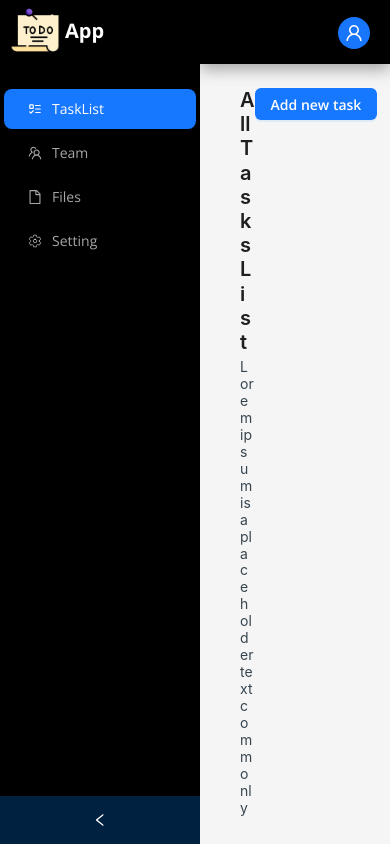
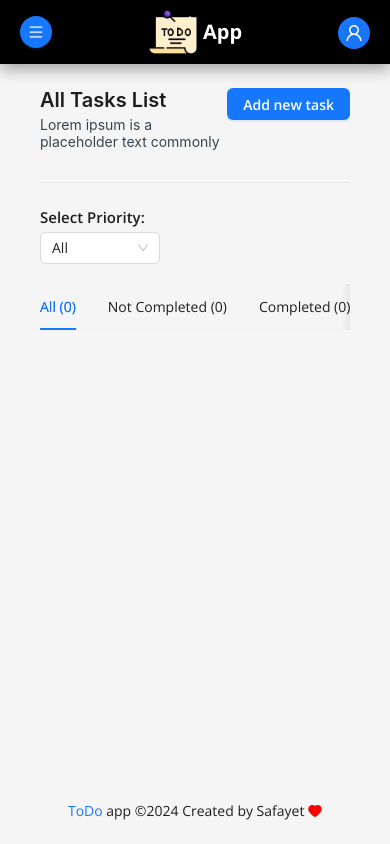
Before and after one commit to Electra51/todo-app, a React (Vite) app: page / in a window 390 px wide. Shown: the top 844 px of the page. Built offline with nearby package versions, Linux system fonts and the light colour scheme.

Commit message:
responsive layout and sidebarSlice

```diff
--- a/src/Layouts/MainLayout.jsx
+++ b/src/Layouts/MainLayout.jsx
@@ -1,16 +1,16 @@
 import React, { useState } from "react";
 import { Outlet } from "react-router-dom";
 import { Layout } from "antd";
-import SideBar from "../components/layoutComponent/SideBar";
 import Navbar from "../components/layoutComponent/Navbar";
 import FooterPart from "../components/layoutComponent/FooterPart";
+import Sidebar from "../components/layoutComponent/SideBar/SideBar";
 
 const { Content } = Layout;
 
 const MainLayout = () => {
   return (
     <Layout style={{ minHeight: "100vh" }}>
-      <SideBar />
+      <Sidebar />
       <Layout>
         <Navbar />
         <Content style={{ margin: "0 16px" }}>
--- a/src/components/Common/Card/TaskCard.jsx
+++ b/src/components/Common/Card/TaskCard.jsx
@@ -1,5 +1,5 @@
 import React, { useState } from "react";
-import { Card } from "antd";
+import { Button, Card } from "antd";
 import { DeleteOutlined, EditOutlined } from "@ant-design/icons";
 import { Dropdown, Space } from "antd";
 import { BsThreeDotsVertical } from "react-icons/bs";
@@ -69,7 +69,10 @@ const TaskCard = ({ item }) => {
       <div style={{ display: "flex ", justifyContent: "space-between" }}>
         <p>{item?.deadline}</p>
         {item.status === "Completed" ? (
-          <span style={{ fontSize: "12px" }}>Completed</span>
+          // <span style={{ fontSize: "12px" }}>Completed</span>
+          <Button type="primary" size="small" danger>
+            Completed
+          </Button>
         ) : (
           <div
             onClick={() =>
@@ -81,9 +84,12 @@ const TaskCard = ({ item }) => {
               alignItems: "center",
               gap: "3px",
               cursor: "pointer",
+              color: "#1876FD",
             }}>
             <IoCheckmarkDone />
-            <p style={{ fontSize: "12px" }}>Mark as Completed</p>
+            <p style={{ fontSize: "12px" }} className="mark">
+              Mark as Completed
+            </p>
           </div>
         )}
       </div>
--- a/src/components/layoutComponent/Navbar.jsx
+++ b/src/components/layoutComponent/Navbar.jsx
@@ -1,25 +1,139 @@
+// import React, { useState } from "react";
+// import { Avatar, Button } from "antd";
+// import { UserOutlined } from "@ant-design/icons";
+// import { Layout } from "antd";
+// import { Link } from "react-router-dom";
+// import SmallDeviceSidebar from "../layoutComponent/SideBar/SmallDeviceSidebar";
+// import { MenuOutlined } from "@ant-design/icons";
+// import todoLogo from "../../assets/to-do-list.png";
+// import { Grid } from "antd";
+
+// const { Header } = Layout;
+// const { useBreakpoint } = Grid;
+
+// const Navbar = () => {
+//   const screens = useBreakpoint();
+//   const [visible, setVisible] = useState(false);
+
+//   const toggleDrawer = () => {
+//     setVisible(!visible);
+//   };
+
+//   return (
+//     <Header
+//       style={{
+//         display: "flex",
+//         justifyContent: `${screens.xs ? "space-between" : "end"}`,
+//         alignItems: "center",
+//         padding: "0 20px",
+//         background: "black",
+//         color: "white",
+//         boxShadow: "rgba(0, 0, 0, 0.35) 0px 5px 15px",
+//       }}>
+//       {screens.xs && (
+//         <Button
+//           type="primary"
+//           shape="round"
+//           icon={<MenuOutlined />}
+//           onClick={toggleDrawer}
+//         />
+//       )}
+//       {screens.xs && (
+//         <div
+//           style={{
+//             display: "flex",
+//             justifyContent: "start",
+//             alignItems: "center",
+//             gap: "5px",
+//           }}>
+//           <img src={todoLogo} alt="" width={50} />
+//           <p style={{ color: "white", fontWeight: "700", fontSize: "20px" }}>
+//             App
+//           </p>
+//         </div>
+//       )}
+//       <Link to="user">
+//         <Avatar
+//           style={{
+//             backgroundColor: "#1876FD",
+//           }}
+//           icon={<UserOutlined />}
+//         />
+//       </Link>
+
+//       {/* for small device */}
+//       <SmallDeviceSidebar
+//         visible={visible}
+//         setVisible={setVisible}
+//         toggleDrawer={toggleDrawer}
+//       />
+//     </Header>
+//   );
+// };
+
+// export default Navbar;
+
+// Navbar.js
+
 import React from "react";
-import { Avatar } from "antd";
+import { Avatar, Button } from "antd";
 import { UserOutlined } from "@ant-design/icons";
 import { Layout } from "antd";
 import { Link } from "react-router-dom";
+import { useDispatch, useSelector } from "react-redux";
+
+import { MenuOutlined } from "@ant-design/icons";
+import todoLogo from "../../assets/to-do-list.png";
+import { Grid } from "antd";
+import SmallDeviceSidebar from "../layoutComponent/SideBar/SmallDeviceSidebar";
+import { toggleSidebar } from "../../redux/features/sidebarSlice";
 
 const { Header } = Layout;
+const { useBreakpoint } = Grid;
 
 const Navbar = () => {
+  const screens = useBreakpoint();
+  const dispatch = useDispatch();
+  const visible = useSelector((state) => state.sidebar.visible);
+
+  const handleToggleDrawer = () => {
+    dispatch(toggleSidebar());
+  };
+
   return (
     <Header
       style={{
         display: "flex",
-        justifyContent: "flex-end",
+        justifyContent: `${screens.xs ? "space-between" : "end"}`,
         alignItems: "center",
         padding: "0 20px",
         background: "black",
         color: "white",
         boxShadow: "rgba(0, 0, 0, 0.35) 0px 5px 15px",
       }}>
+      {screens.xs && (
+        <Button
+          type="primary"
+          shape="round"
+          icon={<MenuOutlined />}
+          onClick={handleToggleDrawer}
+        />
+      )}
+      {screens.xs && (
+        <div
+          style={{
+            display: "flex",
+            justifyContent: "start",
+            alignItems: "center",
+            gap: "5px",
+          }}>
+          <img src={todoLogo} alt="" width={50} />
+          <p style={{ color: "white", fontWeight: "700", fontSize: "20px" }}>
+            App
+          </p>
+        </div>
+      )}
       <Link to="user">
-        {" "}
         <Avatar
           style={{
             backgroundColor: "#1876FD",
@@ -27,6 +141,8 @@ const Navbar = () => {
           icon={<UserOutlined />}
         />
       </Link>
+      {/* for small device */}
+      <SmallDeviceSidebar visible={visible} toggleDrawer={handleToggleDrawer} />
     </Header>
   );
 };
--- a/src/components/layoutComponent/SideBar.jsx
+++ b/src/components/layoutComponent/SideBar/LargeDeviceSidebar.jsx
@@ -1,30 +1,23 @@
-import React, { useState } from "react";
+import React from "react";
 import { Layout, Menu } from "antd";
 import { LuListTodo } from "react-icons/lu";
-
 import { FileOutlined, TeamOutlined } from "@ant-design/icons";
 import { IoSettingsOutline } from "react-icons/io5";
+import todoLogo from "../../../assets/to-do-list.png";
+import { Link } from "react-router-dom";
+import { Space, Typography } from "antd";
 
-import todoLogo from "../../assets/to-do-list.png";
-import { Link } from "react-router-dom";
+const { Text } = Typography;
 const { Sider } = Layout;
 
-const SideBar = () => {
-  const [collapsed, setCollapsed] = useState(false);
-
+const LargeDeviceSidebar = ({ collapsed, setCollapsed }) => {
   const handleCollapse = (value) => {
     setCollapsed(value);
   };
 
   const items = [
     { key: "1", icon: <LuListTodo />, label: "TaskList", link: "/" },
-    ,
-    {
-      key: "2",
-      icon: <TeamOutlined />,
-      label: "Team",
-      link: "/team",
-    },
+    { key: "2", icon: <TeamOutlined />, label: "Team", link: "/team" },
     { key: "3", icon: <FileOutlined />, label: "Files", link: "/files" },
     {
       key: "4",
@@ -33,26 +26,22 @@ const SideBar = () => {
       link: "/setting",
     },
   ];
+
   return (
     <Sider
       collapsible
       collapsed={collapsed}
       onCollapse={handleCollapse}
       style={{ background: "black" }}>
-      <div
-        style={{
-          display: "flex",
-          justifyContent: "start",
-          padding: "5px 10px 30px 10px",
+      {/* project logo */}
+      <Space align="center" style={{ padding: "5px 10px 30px 10px" }}>
+        <img src={todoLogo} alt="" width={50} />
+        <Text strong style={{ color: "white", fontSize: "20px" }}>
+          App
+        </Text>
+      </Space>
 
-          alignItems: "center",
-          gap: "5px",
-        }}>
-        <img src={todoLogo} alt="" width={50} />
-        <p style={{ color: "white", fontWeight: "700", fontSize: "20px" }}>
-          App
-        </p>
-      </div>
+      {/* sidebar menu */}
       <Menu
         theme="dark"
         defaultSelectedKeys={["1"]}
@@ -60,7 +49,7 @@ const SideBar = () => {
         style={{ background: "black" }}>
         {items.map((item) => (
           <Menu.Item key={item.key} icon={item.icon}>
-            <Link to={item.link}> {item.label}</Link>
+            <Link to={item.link}>{item.label}</Link>
           </Menu.Item>
         ))}
       </Menu>
@@ -68,4 +57,4 @@ const SideBar = () => {
   );
 };
 
-export default SideBar;
+export default LargeDeviceSidebar;
--- /dev/null
+++ b/src/components/layoutComponent/SideBar/SideBar.jsx
@@ -0,0 +1,22 @@
+import React, { useState } from "react";
+import SmallDeviceSidebar from "./SmallDeviceSidebar";
+import LargeDeviceSidebar from "./LargeDeviceSidebar";
+import { Grid } from "antd";
+
+const { useBreakpoint } = Grid;
+
+const Sidebar = () => {
+  const screens = useBreakpoint();
+  const [collapsed, setCollapsed] = useState(false);
+
+  return (
+    <>
+      {screens.xs ? (
+        <SmallDeviceSidebar />
+      ) : (
+        <LargeDeviceSidebar collapsed={collapsed} setCollapsed={setCollapsed} />
+      )}
+    </>
+  );
+};
+export default Sidebar;
--- /dev/null
+++ b/src/components/layoutComponent/SideBar/SmallDeviceSidebar.jsx
@@ -0,0 +1,54 @@
+import React from "react";
+import { Drawer, Menu } from "antd";
+import { LuListTodo } from "react-icons/lu";
+import { FileOutlined, TeamOutlined } from "@ant-design/icons";
+import { IoSettingsOutline } from "react-icons/io5";
+import todoLogo from "../../../assets/to-do-list.png";
+import { Link } from "react-router-dom";
+import { useSelector, useDispatch } from "react-redux";
+import { toggleSidebar } from "../../../redux/features/sidebarSlice";
+import { Space, Typography } from "antd";
+
+const { Text } = Typography;
+const SmallDeviceSidebar = () => {
+  const visible = useSelector((state) => state.sidebar.visible);
+  const dispatch = useDispatch();
+
+  const handleToggleDrawer = () => {
+    dispatch(toggleSidebar());
+  };
+
+  const items = [
+    { key: "1", icon: <LuListTodo />, label: "TaskList", link: "/" },
+    { key: "2", icon: <TeamOutlined />, label: "Team", link: "/team" },
+    { key: "3", icon: <FileOutlined />, label: "Files", link: "/files" },
+    {
+      key: "4",
+      icon: <IoSettingsOutline />,
+      label: "Setting",
+      link: "/setting",
+    },
+  ];
+
+  return (
+    <Drawer placement="left" onClose={handleToggleDrawer} visible={visible}>
+      {/* project logo */}
+      <Space align="center" style={{ padding: "5px 10px 30px 10px" }}>
+        <img src={todoLogo} alt="" width={50} />
+        <Text strong style={{ color: "black", fontSize: "20px" }}>
+          App
+        </Text>
+      </Space>
+      {/* sidebar menu */}
+      <Menu defaultSelectedKeys={["1"]} mode="inline">
+        {items.map((item) => (
+          <Menu.Item key={item.key} icon={item.icon}>
+            <Link to={item.link}>{item.label}</Link>
+          </Menu.Item>
+        ))}
+      </Menu>
+    </Drawer>
+  );
+};
+
+export default SmallDeviceSidebar;
--- a/src/index.css
+++ b/src/index.css
@@ -6,3 +6,11 @@
   margin: 0;
   padding: 0;
 }
+
+.mark:hover {
+  color: #1876fd;
+  text-decoration: underline;
+}
+.ant-drawer-content-wrapper {
+  width: 316px !important;
+}
--- /dev/null
+++ b/src/redux/features/sidebarSlice.js
@@ -0,0 +1,18 @@
+import { createSlice } from "@reduxjs/toolkit";
+
+const initialState = {
+  visible: false,
+};
+
+const sidebarSlice = createSlice({
+  name: "sidebar",
+  initialState,
+  reducers: {
+    toggleSidebar: (state) => {
+      state.visible = !state.visible;
+    },
+  },
+});
+
+export const { toggleSidebar } = sidebarSlice.actions;
+export default sidebarSlice.reducer;
--- a/src/redux/store.js
+++ b/src/redux/store.js
@@ -1,9 +1,11 @@
 import { configureStore } from "@reduxjs/toolkit";
 import tasksSlice from "./features/tasksSlice";
+import sidebarSlice from "./features/sidebarSlice";
 
 const store = configureStore({
   reducer: {
     tasksSlice: tasksSlice,
+    sidebar: sidebarSlice,
   },
 });
 
```
